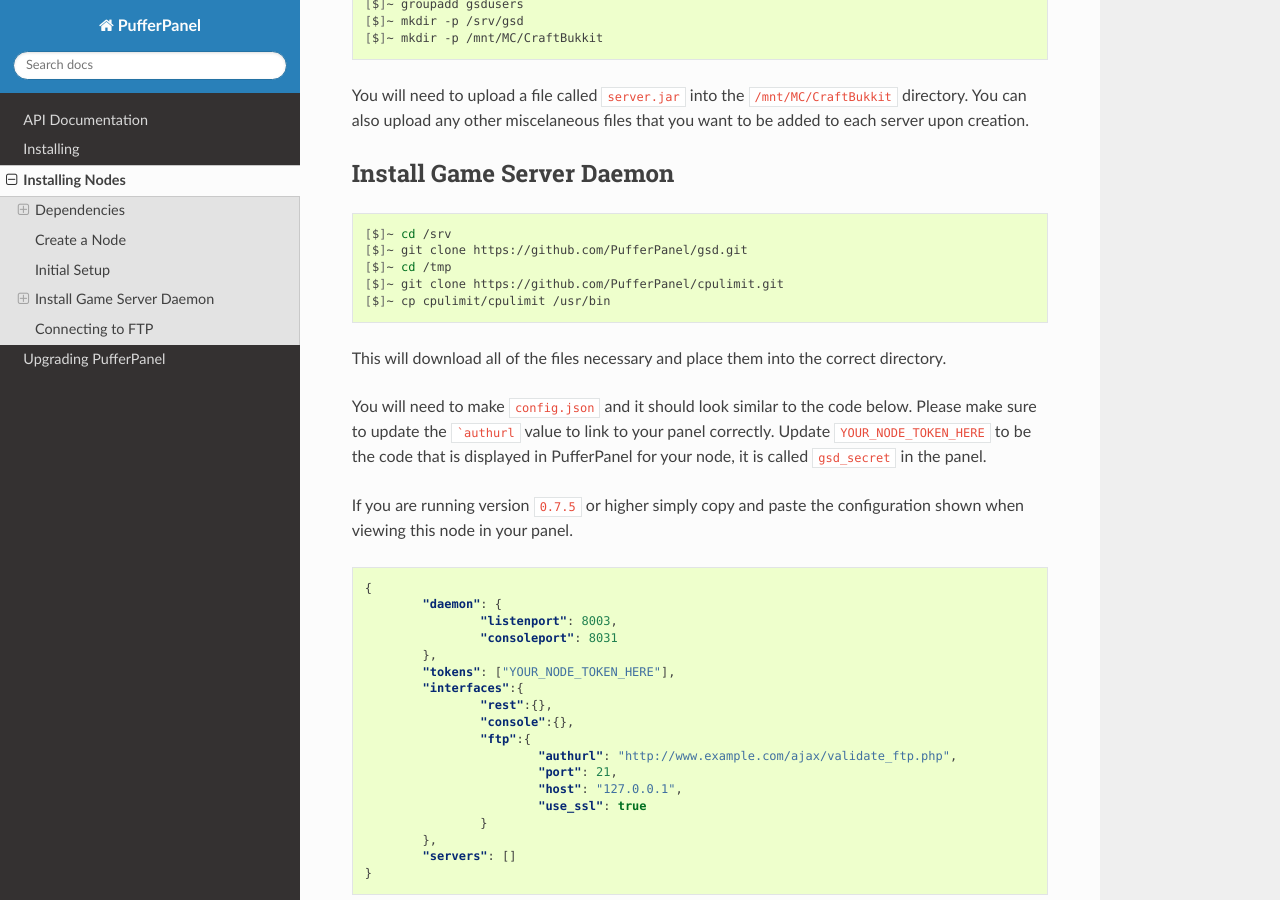
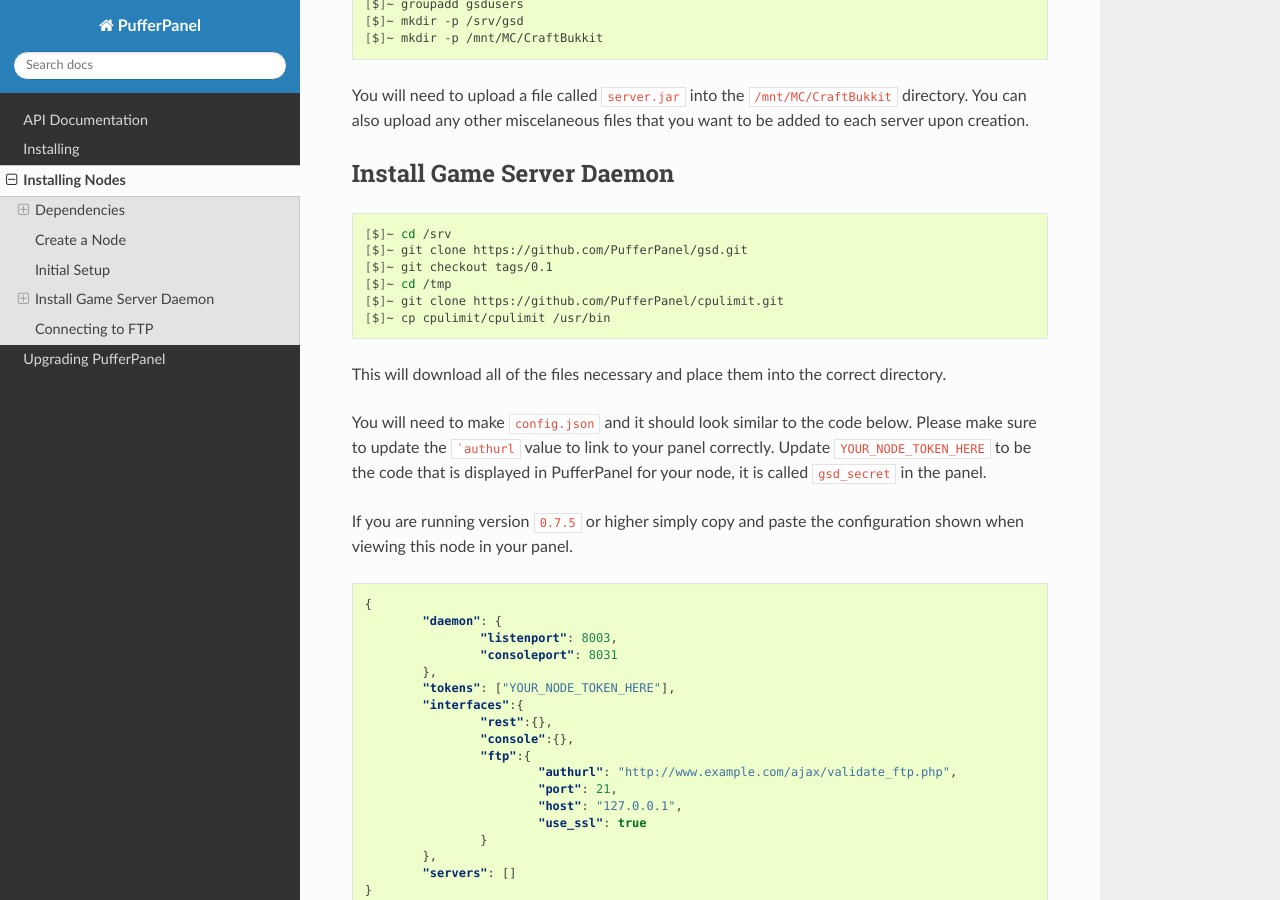
Before and after one commit to pufferpanel/pufferpanel, a Sphinx documentation site: the page built from docs/installing_nodes.rst, in a window 1280 px wide and 900 px high, scrolled down 1027 px. Built offline with Sphinx 7.4.7 and the Read the Docs theme 2.0.0, drawn with Linux system fonts in a browser that asks for light colours.

Commit message:
Checkout correct version of GSD

```diff
--- a/docs/installing_nodes.rst
+++ b/docs/installing_nodes.rst
@@ -46,6 +46,7 @@ Install Game Server Daemon
 
 	[$]~ cd /srv
 	[$]~ git clone https://github.com/PufferPanel/gsd.git
+	[$]~ git checkout tags/0.1
 	[$]~ cd /tmp
 	[$]~ git clone https://github.com/PufferPanel/cpulimit.git
 	[$]~ cp cpulimit/cpulimit /usr/bin
```
